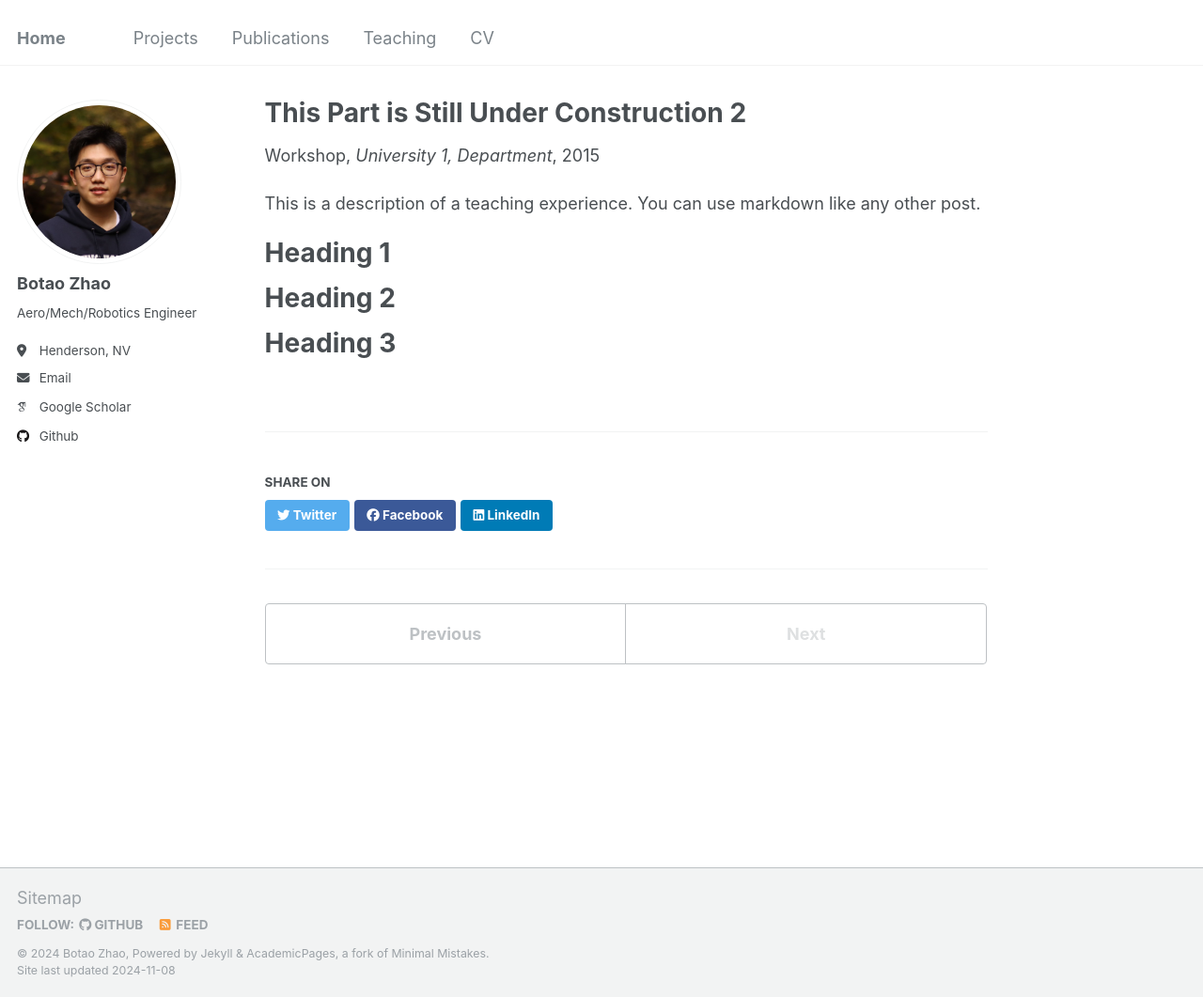
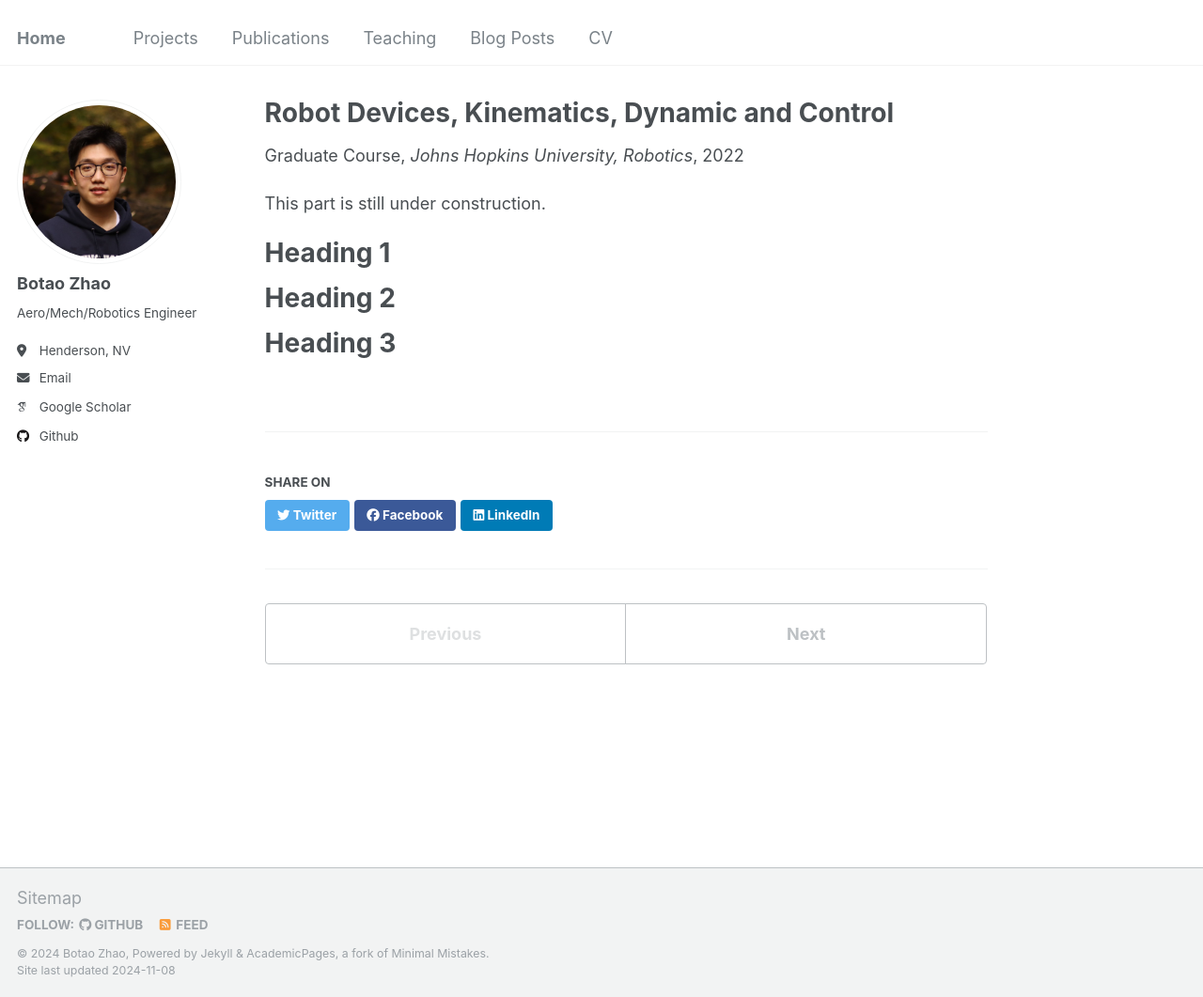
Before and after one commit to zhaob5/zhaob5.github.io, a Jekyll site: the page built from _teaching/2015-spring-teaching-2.md, in a window 1280 px wide and 1061 px high. Shown: the whole window at 94% size. Built offline with Jekyll 4.4.1, drawn with Linux system fonts in a browser that asks for light colours; some web fonts are replaced.

Commit message:
added more projects and blogs

```diff
--- a/_data/navigation.yml
+++ b/_data/navigation.yml
@@ -17,8 +17,8 @@ main:
 #  - title: "Portfolio"
 #    url: /portfolio/
 
-#  - title: "Blog Posts"
-#   url: /year-archive/
+  - title: "Blog Posts"
+    url: /year-archive/
 
   - title: "CV"
     url: /cv/
--- a/_teaching/2015-spring-teaching-2.md
+++ b/_teaching/2015-spring-teaching-2.md
@@ -1,14 +1,14 @@
 ---
-title: "This Part is Still Under Construction 2"
+title: "Robot Devices, Kinematics, Dynamic and Control"
 collection: teaching
-type: "Workshop"
+type: "Graduate Course"
 permalink: /teaching/2015-spring-teaching-1
-venue: "University 1, Department"
-date: 2015-01-01
-location: "City, Country"
+venue: "Johns Hopkins University, Robotics"
+date: 2022-09-01
+location: "Baltimore, MD"
 ---
 
-This is a description of a teaching experience. You can use markdown like any other post.
+This part is still under construction.
 
 Heading 1
 ======
```
Also changed, not shown: _posts/2012-08-14-blog-post-1.md (deleted, +0 -20 lines), _posts/2023-05-14-blog-post.md (added, +23 -0 lines), _projects/project-1.html (added, +7 -0 lines), _projects/project-4.html (added, +7 -0 lines), _projects/project-5.html (added, +7 -0 lines), _teaching/2014-spring-teaching-1.md (+5 -5 lines), _projects/project-3.html (renamed from _projects/project-1.md), images/2023-05-14/IMG_20230524_234046_444.jpg (added), images/2023-05-14/IMG_20230917_154430_966.jpg (added), images/2023-05-14/mmexport1666876415130.jpg (added), images/BrakeRotor.jpg (deleted), images/CTBalancing.jpg (added), images/DetectorModule.png (added), images/EyeRobot.jpg (added), 1 more files, 2 other files.
